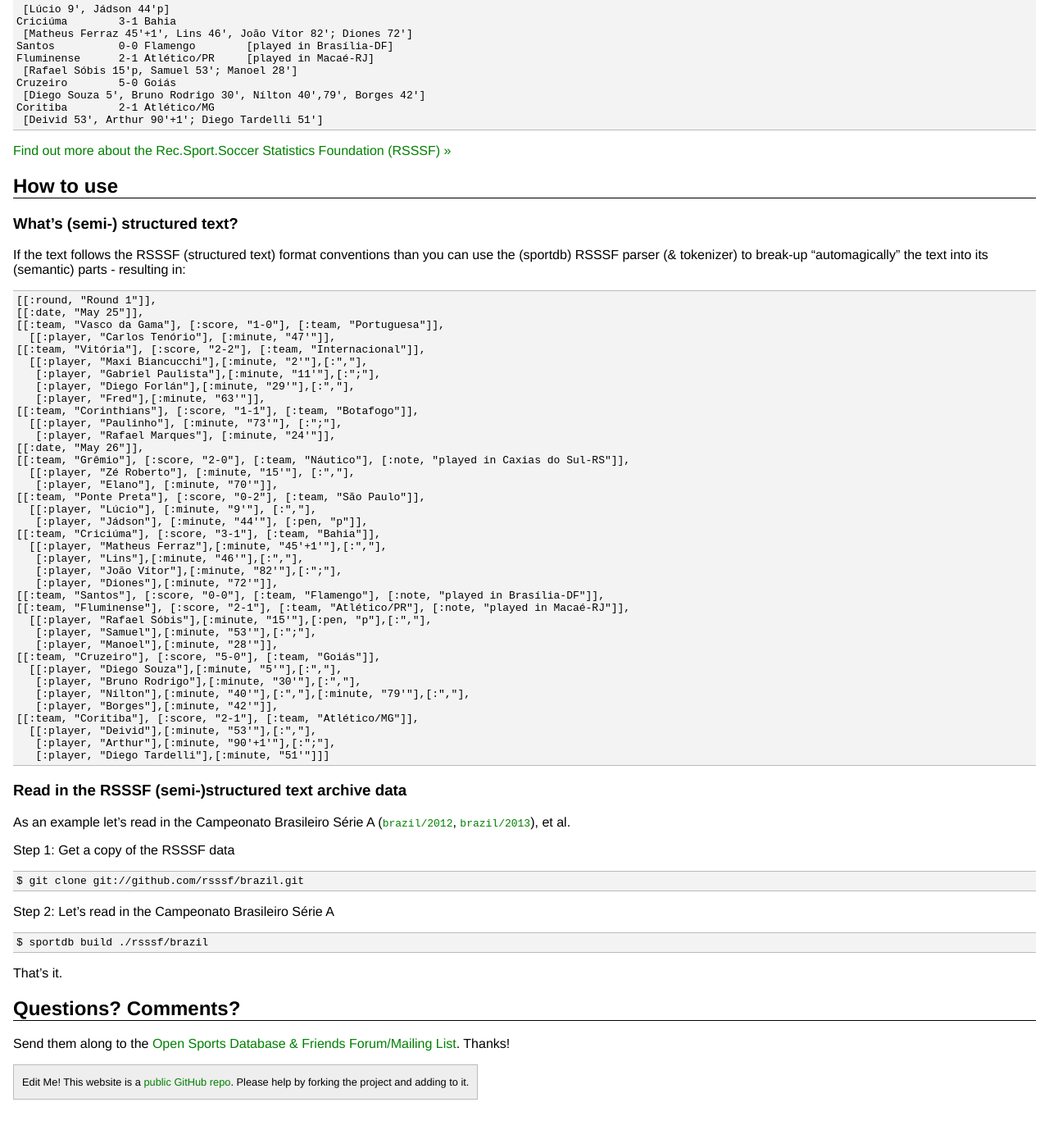
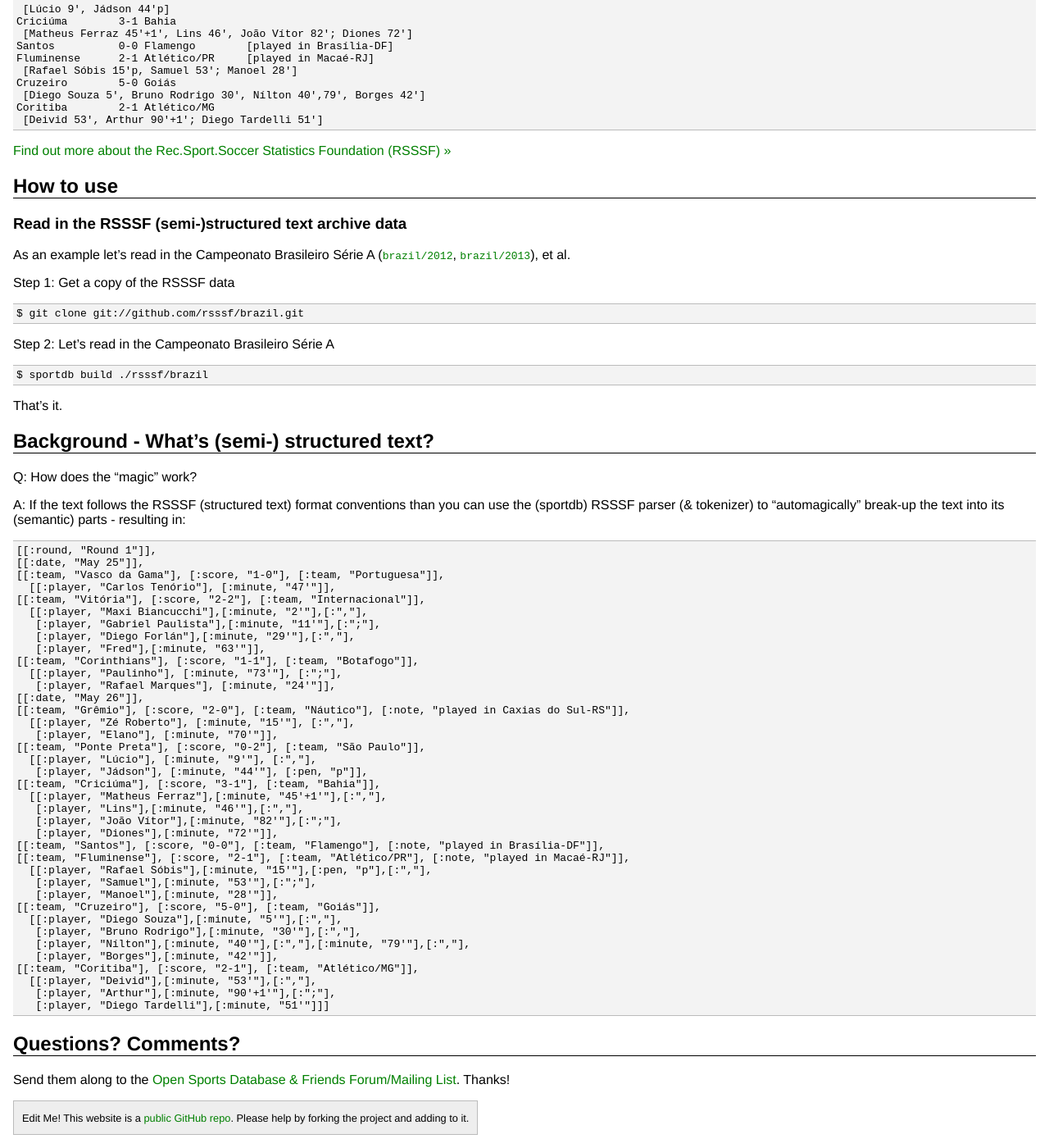
Before and after one commit to rsssf/rsssf.github.io, a Jekyll site: the page built from index.md, in a window 1280 px wide and 1400 px high, scrolled down 532 px. Shown: the whole window at 82% size. Built offline with Jekyll 4.4.1, drawn with Linux system fonts in a browser that asks for light colours; before the commit the page ends 1889 px from its top, so only the background shows below that; part of the change alters nothing that is shown; some of the changed text lies outside the part shown.

Commit message:
Update index.md

````diff
--- a/index.md
+++ b/index.md
@@ -10,8 +10,8 @@ Contents:
 
 * [What's the Rec.Sport.Soccer Statistics Foundation (RSSSF)?](#rsssf)
 * [How to use](#usage)
-    * [What's (semi-)structured text?](#structured)
     * [Read in the RSSSF archive data](#read)
+* [Background - What's (semi-)structured text?](#structured)
 * [Questions? Comments?](#questions)
 </div>
 
@@ -60,11 +60,41 @@ Coritiba        2-1 Atlético/MG
 
 ## How to use  {#usage}
 
+### Read in the RSSSF (semi-)structured text archive data   {#read}
 
-### What's (semi-) structured text?    {#structured}
+As an example let's read in the Campeonato Brasileiro Série A
+([`brazil/2012`](https://github.com/rsssf/brazil/blob/master/2012),
+[`brazil/2013`](https://github.com/rsssf/brazil/blob/master/2013)), et al.
 
-If the text follows the RSSSF (structured text) format conventions than you can use
-the (sportdb) RSSSF parser (& tokenizer) to break-up "automagically" the text into its (semantic) parts - resulting in:
+
+Step 1: Get a copy of the RSSSF data
+
+    $ git clone git://github.com/rsssf/brazil.git
+
+Step 2: Let's read in the Campeonato Brasileiro Série A
+
+    $ sportdb build ./rsssf/brazil
+
+
+That's it.
+
+<!--
+Note: Before loading RSSSF archive data you will need to add a configuration file
+listing all football clubs / teams included in the league.
+See the Campeonato Brasileiro Série A
+([`brazil/2012/seriea.yml`](https://github.com/rsssf/brazil/blob/master/2012/seriea.yml),
+[`brazil/2013/seriea.yml`](https://github.com/rsssf/brazil/blob/master/2013/seriea.yml))
+as an example.
+-->
+
+
+
+## Background - What's (semi-) structured text?    {#structured}
+
+Q: How does the "magic" work?
+
+A: If the text follows the RSSSF (structured text) format conventions than you can use
+the (sportdb) RSSSF parser (& tokenizer) to "automagically" break-up the text into its (semantic) parts - resulting in:
 
 ``` ruby
 [[:round, "Round 1"]],
@@ -108,32 +138,5 @@ the (sportdb) RSSSF parser (& tokenizer) to break-up "automagically" the text in
 ```
 
 
-### Read in the RSSSF (semi-)structured text archive data   {#read}
-
-As an example let's read in the Campeonato Brasileiro Série A
-([`brazil/2012`](https://github.com/rsssf/brazil/blob/master/2012),
-[`brazil/2013`](https://github.com/rsssf/brazil/blob/master/2013)), et al.
-
-
-Step 1: Get a copy of the RSSSF data
-
-    $ git clone git://github.com/rsssf/brazil.git
-
-Step 2: Let's read in the Campeonato Brasileiro Série A
-
-    $ sportdb build ./rsssf/brazil
-
-
-That's it.
-
-<!--
-Note: Before loading RSSSF archive data you will need to add a configuration file
-listing all football clubs / teams included in the league.
-See the Campeonato Brasileiro Série A
-([`brazil/2012/seriea.yml`](https://github.com/rsssf/brazil/blob/master/2012/seriea.yml),
-[`brazil/2013/seriea.yml`](https://github.com/rsssf/brazil/blob/master/2013/seriea.yml))
-as an example.
--->
-
 
 {% include questions.md %}
````
